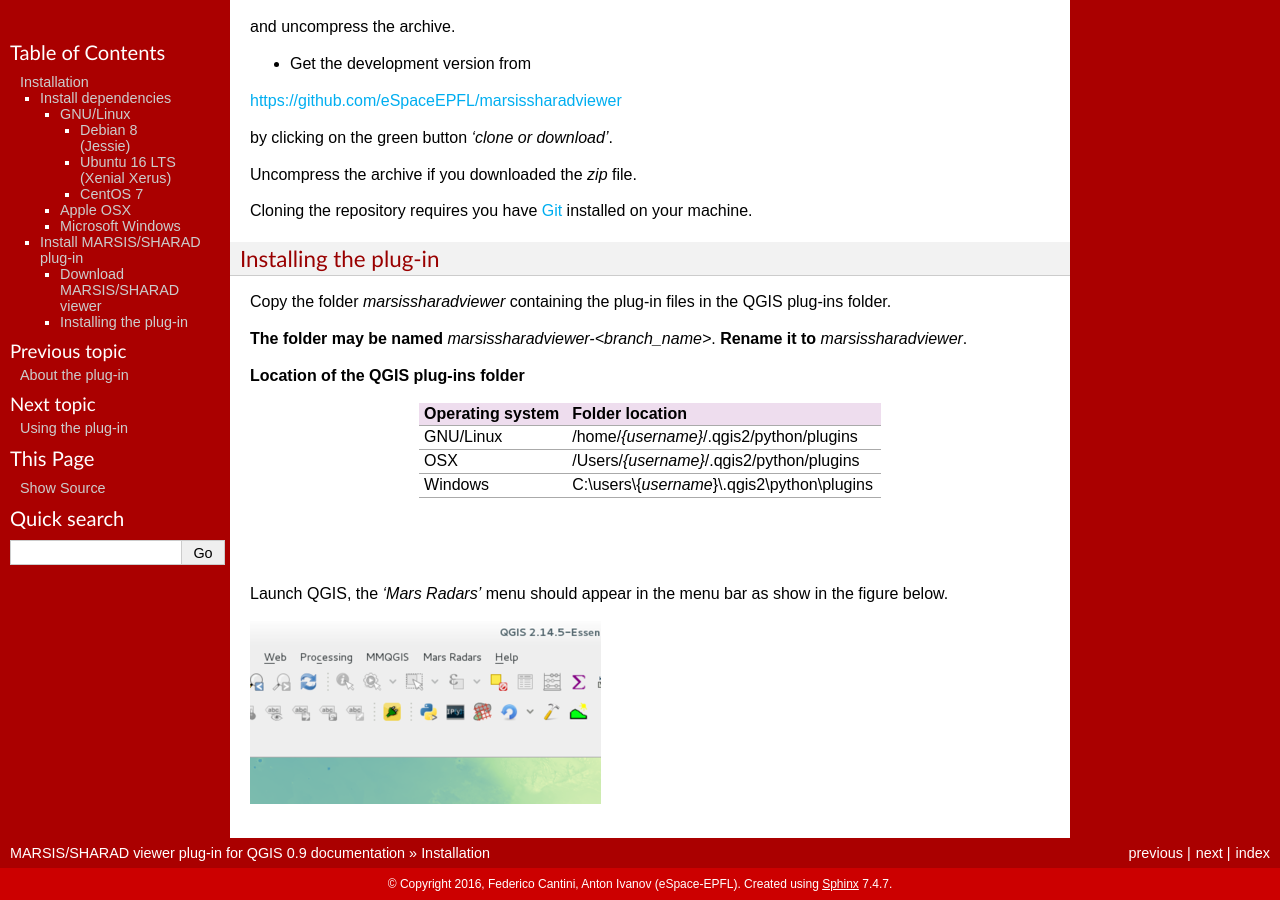
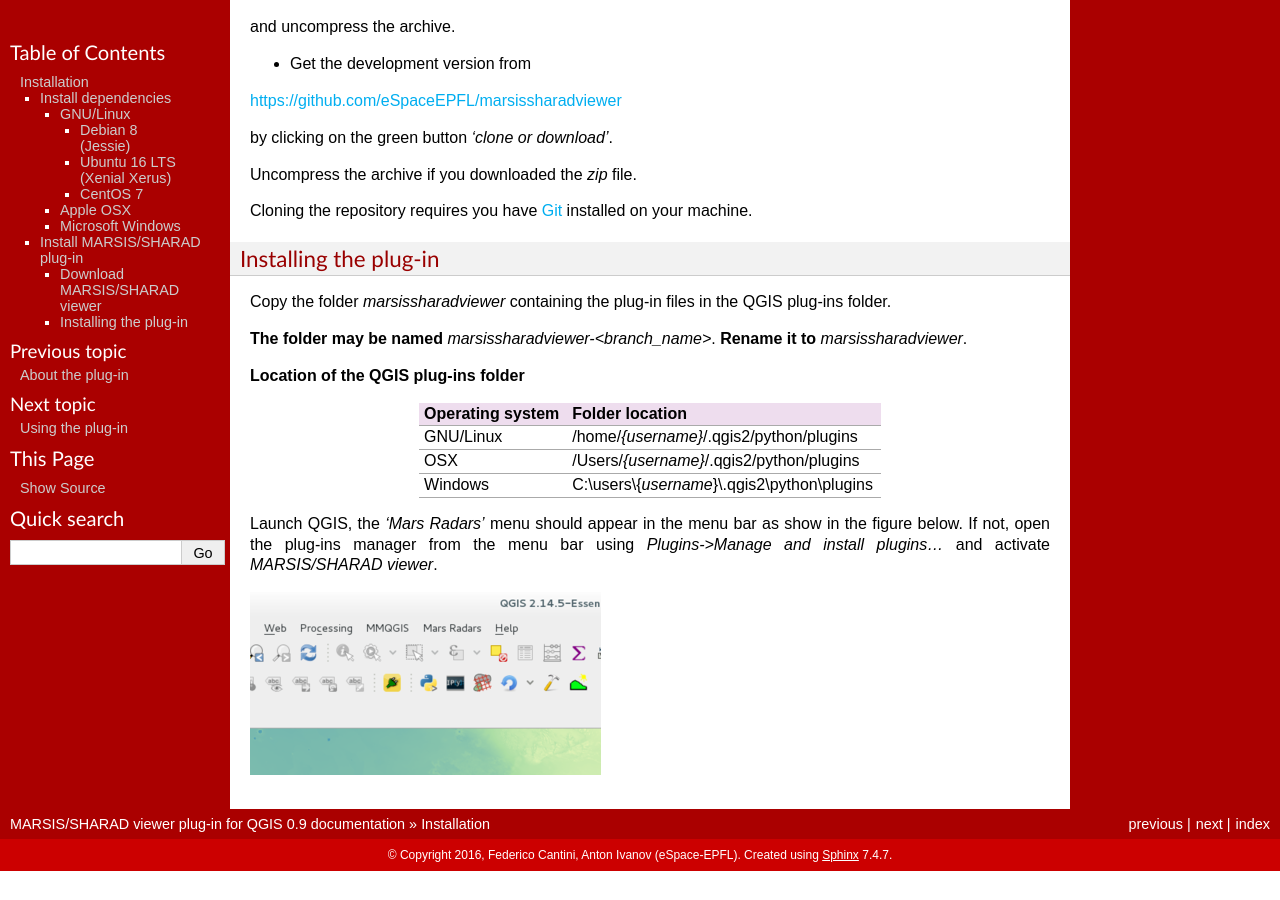
Before and after one commit to eSpaceEPFL/marsissharadviewer, a Sphinx documentation site: the page built from docs/install.rst, in a window 1280 px wide and 900 px high, scrolled down 3678 px. Built offline with Sphinx 7.4.7, drawn with Linux system fonts in a browser that asks for light colours; after the commit the page ends 4549 px from its top, so only the background shows below that.

Commit message:
Updated docs

```diff
--- a/docs/install.rst
+++ b/docs/install.rst
@@ -246,9 +246,7 @@ Copy the folder *marsissharadviewer* containing the plug-in files in the QGIS pl
 | Windows                 | C:\\users\\{*username*}\\.qgis2\\python\\plugins |
 +-------------------------+--------------------------------------------------+
 
-|
-|
-|
 Launch QGIS, the *'Mars Radars'* menu should appear in the menu bar as show in the figure below.
+If not, open the plug-ins manager from the menu bar using *Plugins->Manage and install plugins...* and activate *MARSIS/SHARAD viewer*.
 
 .. image:: menu.png
```
Also changed, not shown: 3 other files.
